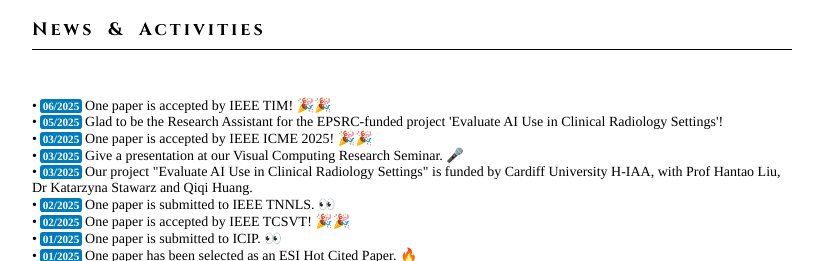
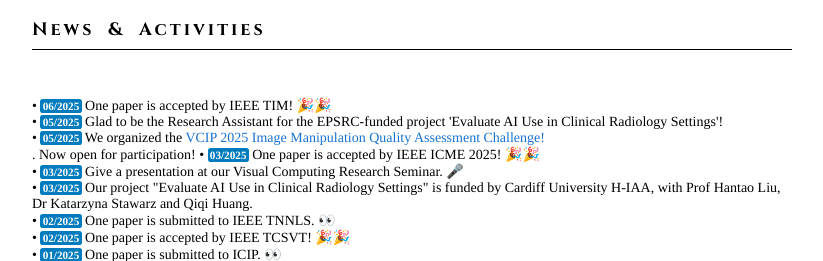
Before and after one commit to jiangliu5/jiangliu5.github.io, a plain HTML site: page index.html in a window 1280 px wide. Shown: the part 454-715 px from the top of the page, without its empty margins (228-1051 px from the left). Drawn offline with Linux system fonts and the light colour scheme; some icons are missing; a web font is replaced by a local one.

Commit message:
Update index.html

```diff
--- a/index.html
+++ b/index.html
@@ -86,6 +86,7 @@ Before that, I obtained my M.S. and B.S. degrees from the School of Information
                     <td width="100%" valign="center">
 	    <span>&#8226;</span>  <span class="label label-info">06/2025</span>  One paper is accepted by IEEE TIM! 🎉🎉<br>
 	    <span>&#8226;</span>  <span class="label label-info">05/2025</span>  Glad to be the Research Assistant for the EPSRC-funded project 'Evaluate AI Use in Clinical Radiology Settings'!<br>
+	    <span>&#8226;</span>  <span class="label label-info">05/2025</span>  We organized the <a href="https://jiangliu5.github.io/imqac.github.io/">VCIP 2025 Image Manipulation Quality Assessment Challenge!</a> <br>. Now open for participation!
             <span>&#8226;</span>  <span class="label label-info">03/2025</span>  One paper is accepted by IEEE ICME 2025! 🎉🎉<br>
             <span>&#8226;</span>  <span class="label label-info">03/2025</span>  Give a presentation at our Visual Computing Research Seminar. 🎤<br>
             <span>&#8226;</span>  <span class="label label-info">03/2025</span>  Our project "Evaluate AI Use in Clinical Radiology Settings" is funded by Cardiff University H-IAA, with Prof Hantao Liu, Dr Katarzyna Stawarz and Qiqi Huang.<br>
```
